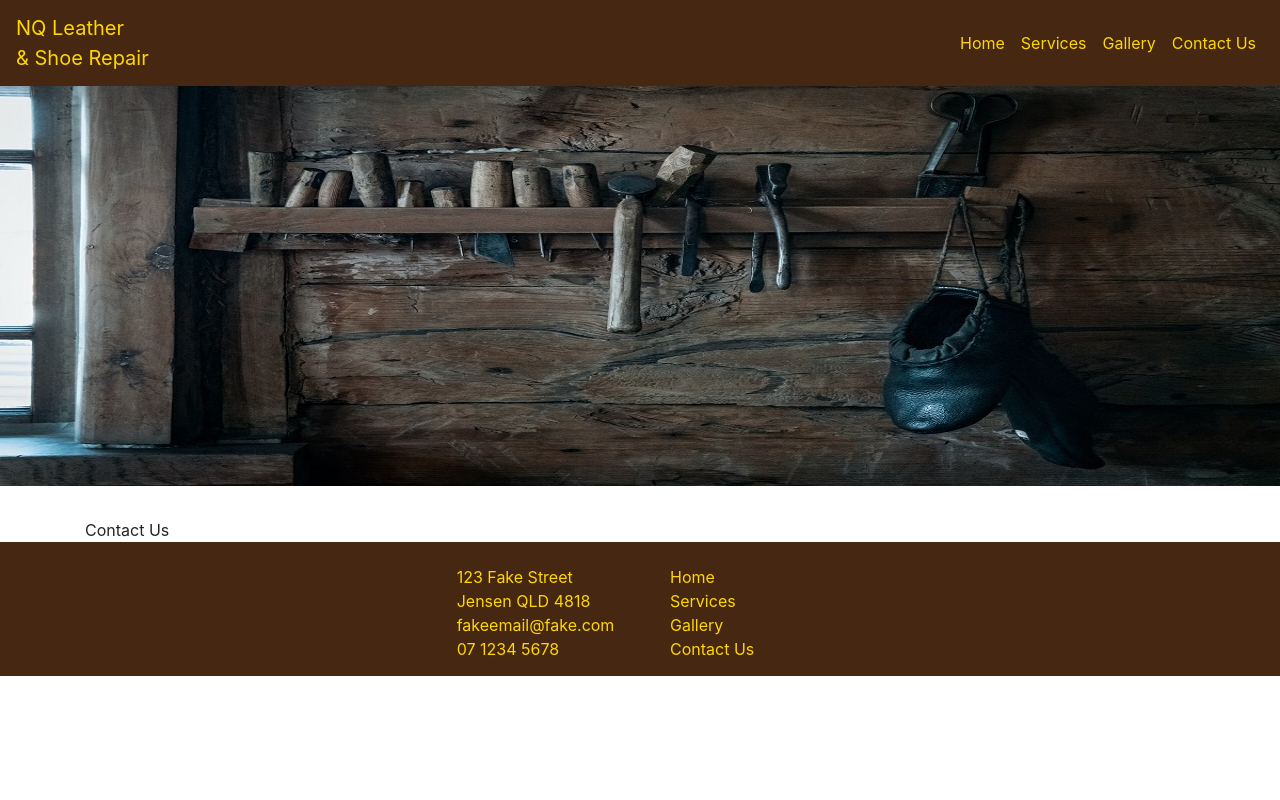
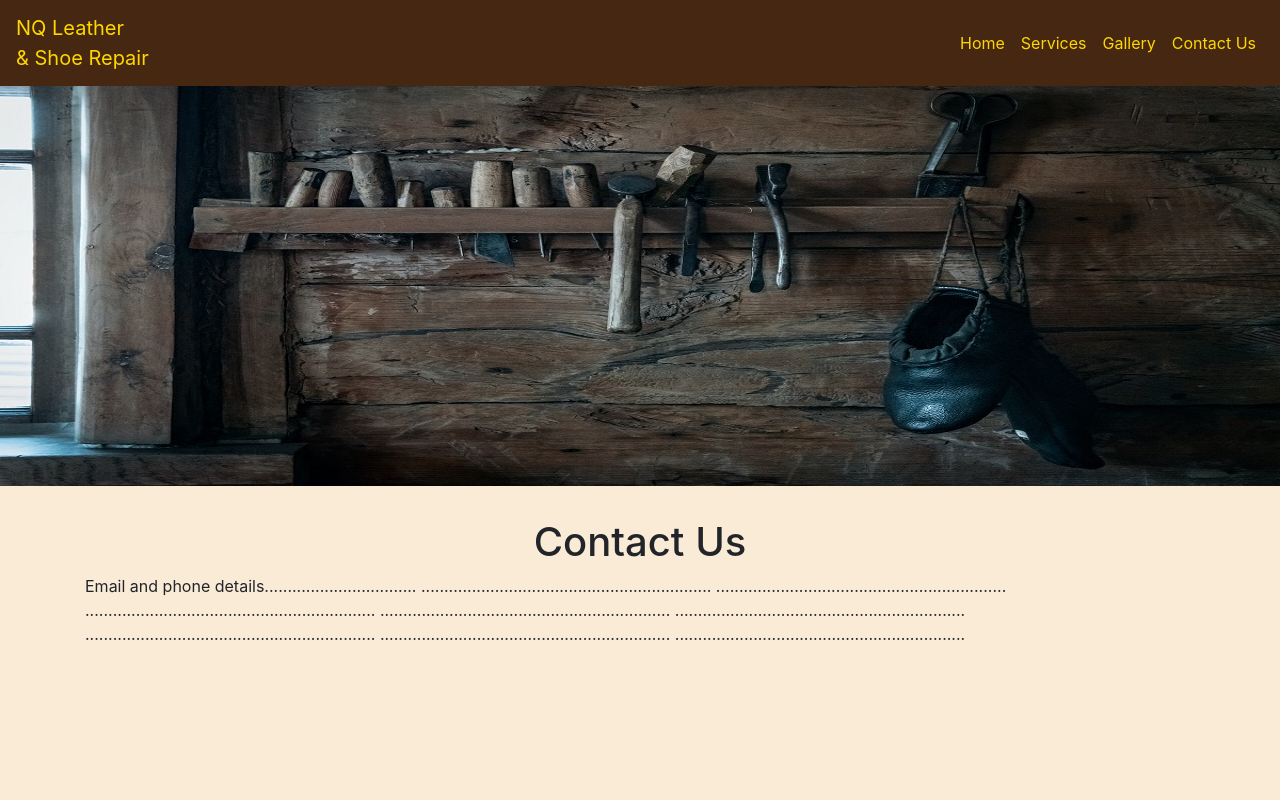
Before and after one commit to rjbess/PhillipsWebsite, a React (Create React App) app: page /contactus in a window 1280 px wide. Shown: the top 800 px of the page. Built offline with nearby package versions, Linux system fonts and the light colour scheme.

Commit message:
Add files via upload

```diff
--- a/package.json
+++ b/package.json
@@ -8,6 +8,7 @@
     "@testing-library/user-event": "^12.6.0",
     "antd": "^4.10.2",
     "bootstrap": "^4.5.3",
+    "material-ui": "^0.20.2",
     "react": "^17.0.1",
     "react-bootstrap": "^1.4.3",
     "react-dom": "^17.0.1",
@@ -39,5 +40,8 @@
       "last 1 firefox version",
       "last 1 safari version"
     ]
+  },
+  "devDependencies": {
+    "@material-ui/core": "^4.11.2"
   }
 }
--- /dev/null
+++ b/src/App.css
@@ -0,0 +1,3 @@
+.PageLayout{
+    background-color: antiquewhite;
+}
--- a/src/App.js
+++ b/src/App.js
@@ -10,6 +10,7 @@ import LayoutPage from './Components/LayoutPage';
 import NavigationBar from './Components/NavigationBar';
 import Jumbotron from './Components/Jumbotron';
 import PageFooter from "./Components/PageFooter";
+import './App.css'
 
 const{Header, Content, Footer}=Layout;
 
@@ -19,6 +20,7 @@ class App extends React.Component{
   render() {
     return (
         <React.Fragment>
+            <div className="PageLayout">
                 <Header>
                     <NavigationBar/>
                 </Header>
@@ -39,6 +41,7 @@ class App extends React.Component{
                 <Footer>
                     <PageFooter/>
                 </Footer>
+            </div>
         </React.Fragment>
     );
   }
--- a/src/Components/ContactUs.js
+++ b/src/Components/ContactUs.js
@@ -1,11 +1,37 @@
 import React from 'react'
+import {Container, Row} from "react-bootstrap";
+import styled from 'styled-components';
+
+const Styled = styled.div`
+  .text {
+    display: flex;
+    flex-direction: column;
+    justify-items: center;
+    align-items: center;
+    margin-bottom: 200px;
+  }
+`
 
 class ContactUs extends React.Component{
     render(){
         return(
-            <div>
-                Contact Us
-            </div>
+            <Container className="container" fluid>
+                <Styled>
+                    <Row className="text">
+                        <h1>Contact Us</h1>
+                        <text>Email and phone details.................................
+                            ...............................................................
+                            ...............................................................
+                            ...............................................................
+                            ...............................................................
+                            ...............................................................
+                            ...............................................................
+                            ...............................................................
+                            ...............................................................
+                        </text>
+                    </Row>
+                </Styled>
+            </Container>
         );
     }
 
--- a/src/Components/Gallery.js
+++ b/src/Components/Gallery.js
@@ -1,11 +1,37 @@
 import React from 'react'
+import {Container, Row} from "react-bootstrap";
+import styled from 'styled-components';
+
+const Styled = styled.div`
+  .text {
+    display: flex;
+    flex-direction: column;
+    justify-items: center;
+    align-items: center;
+    margin-bottom: 200px;
+  }
+`
 
 class Gallery extends React.Component{
     render(){
         return(
-            <div>
-                Gallery
-            </div>
+            <Container className="container" fluid>
+                <Styled>
+                    <Row className="text">
+                        <h1>Gallery</h1>
+                        <text>Before and after pitures.................................
+                            ...............................................................
+                            ...............................................................
+                            ...............................................................
+                            ...............................................................
+                            ...............................................................
+                            ...............................................................
+                            ...............................................................
+                            ...............................................................
+                        </text>
+                    </Row>
+                </Styled>
+            </Container>
         );
     }
 
--- a/src/Components/Home.js
+++ b/src/Components/Home.js
@@ -29,6 +29,46 @@ class Home extends React.Component{
                                 ...............................................................
                                 ...............................................................
                                 ...............................................................
+                                ...............................................................
+                                ...............................................................
+                                ...............................................................
+                                ...............................................................
+                                ...............................................................
+                                ...............................................................
+                                ...............................................................
+                                ...............................................................
+                                ...............................................................
+                                ...............................................................
+                                ...............................................................
+                                ...............................................................
+                                ...............................................................
+                                ...............................................................
+                                ...............................................................
+                                ...............................................................
+                                ...............................................................
+                                ...............................................................
+                                ...............................................................
+                                ...............................................................
+                                ...............................................................
+                                ...............................................................
+                                ...............................................................
+                                ...............................................................
+                                ...............................................................
+                                ...............................................................
+                                ...............................................................
+                                ...............................................................
+                                ...............................................................
+                                ...............................................................
+                                ...............................................................
+                                ...............................................................
+                                ...............................................................
+                                ...............................................................
+                                ...............................................................
+                                ...............................................................
+                                ...............................................................
+                                ...............................................................
+                                ...............................................................
+                                ...............................................................
                             </text>
                         </Row>
                     </Styled>
--- a/src/Components/NoMatch.js
+++ b/src/Components/NoMatch.js
@@ -1,11 +1,37 @@
 import React from 'react'
+import {Container, Row} from "react-bootstrap";
+import styled from 'styled-components';
+
+const Styled = styled.div`
+  .text {
+    display: flex;
+    flex-direction: column;
+    justify-items: center;
+    align-items: center;
+    margin-bottom: 200px;
+  }
+`
 
 class NoMatch extends React.Component{
     render(){
         return(
-            <div>
-                Error
-            </div>
+            <Container className="container" fluid>
+                <Styled>
+                    <Row className="text">
+                        <h1>Error 404</h1>
+                        <text>Something went wrong.................................
+                            ...............................................................
+                            ...............................................................
+                            ...............................................................
+                            ...............................................................
+                            ...............................................................
+                            ...............................................................
+                            ...............................................................
+                            ...............................................................
+                        </text>
+                    </Row>
+                </Styled>
+            </Container>
         );
     }
 
--- a/src/Components/Services.js
+++ b/src/Components/Services.js
@@ -1,12 +1,37 @@
 import React from 'react'
+import {Container, Row} from "react-bootstrap";
+import styled from 'styled-components';
+
+const Styled = styled.div`
+  .text {
+    display: flex;
+    flex-direction: column;
+    justify-items: center;
+    align-items: center;
+    margin-bottom: 200px;
+  }
+`
 
 class Services extends React.Component{
     render(){
         return(
-            <div className="text">
-                <h1>Our Story</h1>
-                <text>With over 6 decades experience....................</text>
-            </div>
+            <Container className="container" fluid>
+                <Styled>
+                    <Row className="text">
+                        <h1>Our Services</h1>
+                        <text>This is what we do with images.................................
+                            ...............................................................
+                            ...............................................................
+                            ...............................................................
+                            ...............................................................
+                            ...............................................................
+                            ...............................................................
+                            ...............................................................
+                            ...............................................................
+                        </text>
+                    </Row>
+                </Styled>
+            </Container>
         );
     }
 
```
Also changed, not shown: 2 other files (tests, documents, lock files or other folders). Lines whose indentation alone changed are shown as unchanged.
